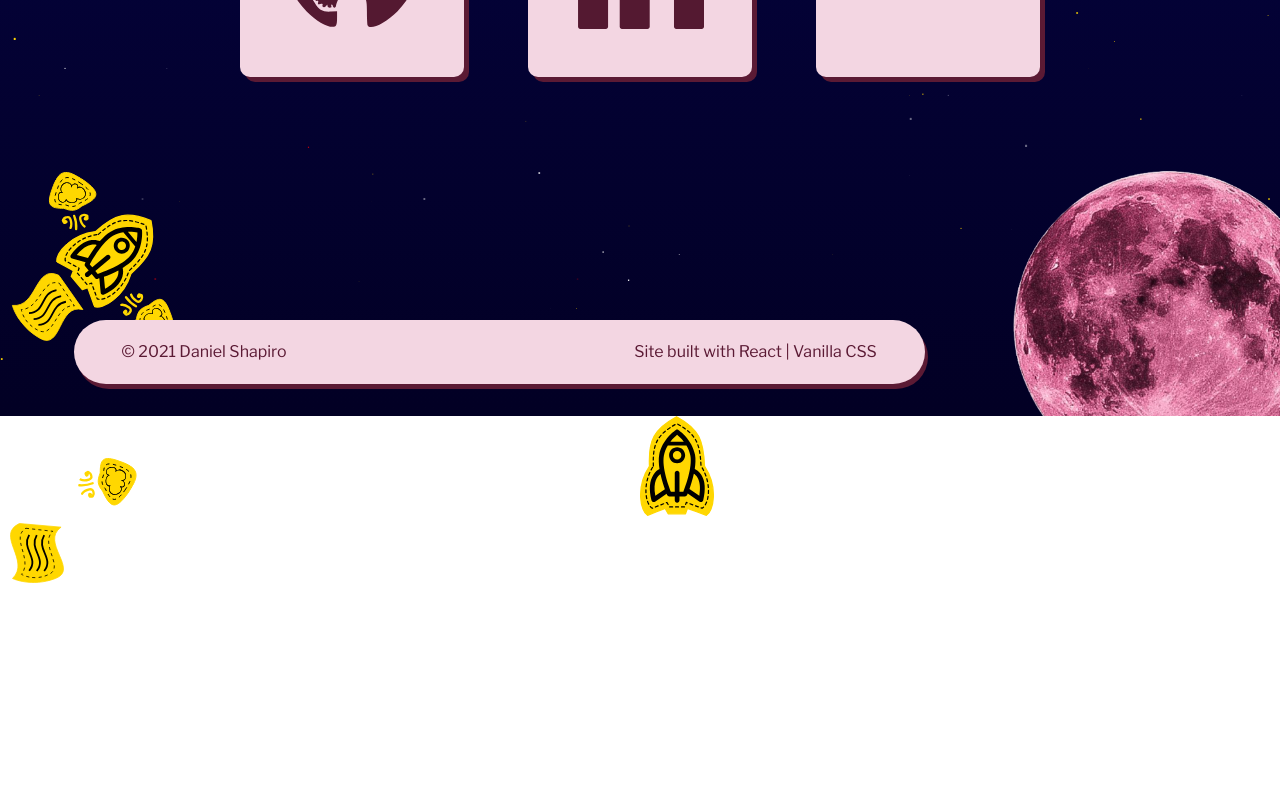
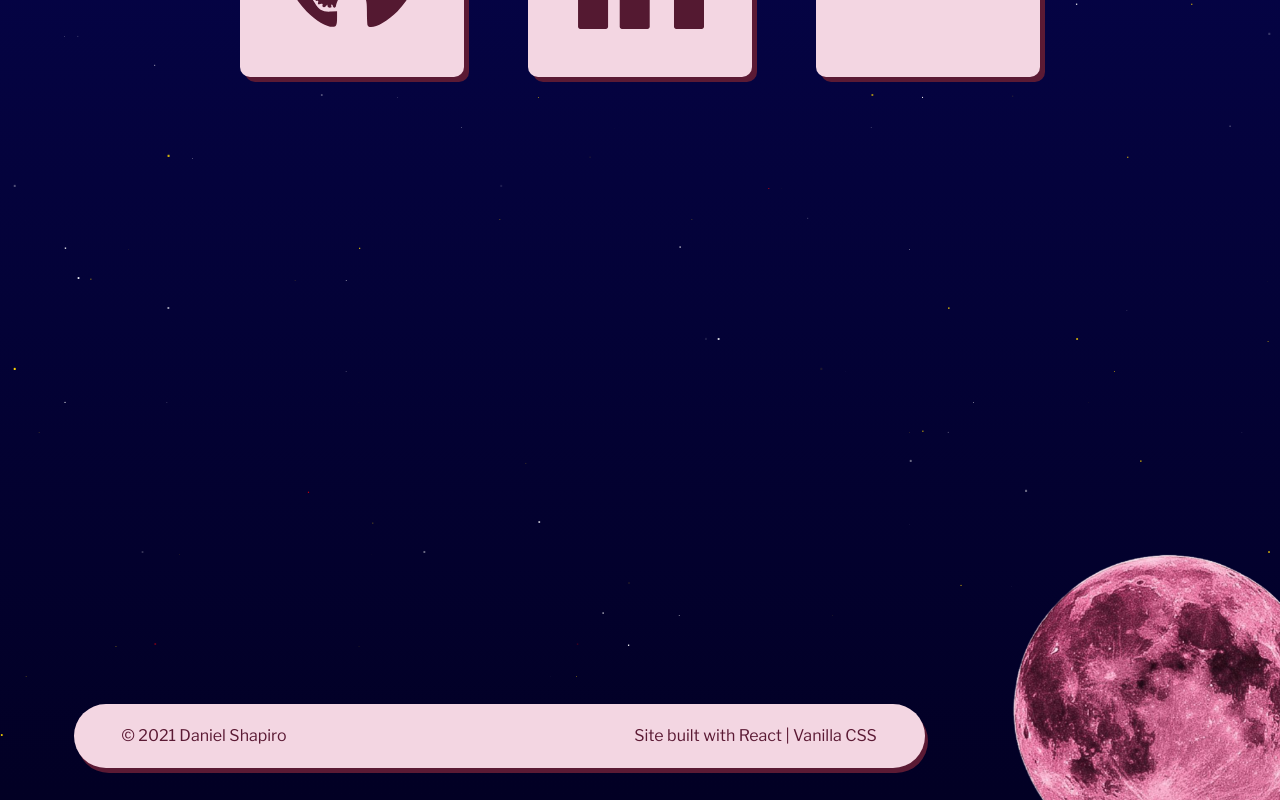
Before and after one commit to shapirodaniel/portfolio, a React (Create React App) app: page / in a window 1280 px wide. Shown: the part 4677-5477 px from the top of the page. Before the commit the page ends 5260 px from the top, so only its background shows below. Built offline with nearby package versions, Linux system fonts and the light colour scheme.

Commit message:
add: rocket paths

```diff
--- a/src/main/Stars.css
+++ b/src/main/Stars.css
@@ -16,23 +16,25 @@
 
 .rocketContainerAcross {
 	position: relative;
-	left: -40%;
-	bottom: 14em;
+	left: -52%;
+	bottom: 10em;
 	transform: rotate(50deg);
 }
 
-.rocketContainerAcross * {
+.rocketContainerAcross *,
+.rocketContainerOrbit * {
 	object-fit: contain;
 }
 
-.rocketShip {
+.rocketShip,
+.rocketShipOrbit {
 	position: absolute;
 	height: 100px;
 	width: auto;
 }
 
 .speed {
-	/* display: none; */
+	display: none;
 	position: absolute;
 	bottom: -10.4em;
 	left: 0.6em;
@@ -41,7 +43,7 @@
 }
 
 .leftJet {
-	/* display: none; */
+	display: none;
 	position: absolute;
 	bottom: -4.6em;
 	left: -3.4em;
@@ -51,7 +53,7 @@
 }
 
 .rightJet {
-	/* display: none; */
+	display: none;
 	position: absolute;
 	bottom: -5.6em;
 	left: 5.1em;
@@ -59,3 +61,178 @@
 	width: auto;
 	transform: rotate(-240deg);
 }
+
+/* animation 1: rocket ship moves left-right, 3d translate to approach pink moon, then start stepped orbit and end forward offscreen to right */
+
+.rocketContainerAcross {
+	position: relative;
+	bottom: 10em;
+	left: -52%;
+	transform: rotate(50deg);
+	/* 	animation: rocketpath 8s steps(30) forwards;
+ */
+}
+
+@keyframes rocketpath {
+	0% {
+		bottom: 10em;
+		left: -52%;
+		transform: rotate(60deg);
+	}
+	5% {
+		bottom: 12em;
+		left: -48%;
+		transform: rotate(65deg);
+	}
+	10% {
+		bottom: 14em;
+		left: -44%;
+		transform: rotate(65deg);
+	}
+	20% {
+		bottom: 16em;
+		left: -40%;
+		transform: rotate(65deg);
+	}
+	25% {
+		bottom: 14em;
+		left: -36%;
+		transform: rotate(90deg);
+	}
+	30% {
+		bottom: 12em;
+		left: -32%;
+		transform: rotate(120deg);
+	}
+	35% {
+		bottom: 10em;
+		left: -28%;
+		transform: rotate(140deg);
+	}
+	40% {
+		bottom: 6em;
+		left: -24%;
+		transform: rotate(150deg);
+	}
+	45% {
+		bottom: 2em;
+		left: -20%;
+		transform: rotate(160deg);
+	}
+	50% {
+		bottom: 10em;
+		left: -16%;
+		transform: rotate(140deg);
+	}
+	55% {
+		bottom: 10em;
+		left: -12%;
+		transform: rotate(100deg);
+	}
+	60% {
+		bottom: 10em;
+		left: -8%;
+		transform: rotate(50deg);
+	}
+	65% {
+		bottom: 10em;
+		left: -4%;
+		transform: rotate(50deg);
+	}
+	70% {
+		bottom: 10em;
+		left: 0;
+		transform: rotate(50deg);
+	}
+	75% {
+		bottom: 10em;
+		left: 4%;
+		transform: rotate(50deg);
+	}
+	80% {
+		bottom: 10em;
+		left: 8%;
+		transform: rotate(50deg);
+	}
+	85% {
+		bottom: 10em;
+		left: 12%;
+		transform: rotate(50deg);
+	}
+	90% {
+		bottom: 10em;
+		left: 16%;
+		transform: rotate(50deg);
+	}
+	95% {
+		bottom: 10em;
+		left: 20%;
+		transform: rotate(50deg);
+	}
+	100% {
+		left: 60%;
+		bottom: 20em;
+		transform: rotate(70deg);
+	}
+}
+
+/* animation 2: rocket ship in orbit around pink moon */
+
+.rocketContainerOrbit {
+	position: relative;
+	overflow: hidden;
+	bottom: 0;
+	right: -36%;
+	height: 24em;
+	width: 24em;
+	/* animation: hide-orbit 16s infinite; */
+}
+
+.rocketContainerOrbit > div {
+	height: 20em;
+	width: 20.6em;
+	background: transparent;
+	position: absolute;
+	bottom: -4em;
+	right: -3.4em;
+	transform: rotate(270deg);
+	animation: orbit 8s steps(35) infinite;
+	animation-delay: 0s;
+}
+
+.rocketShipOrbit {
+	height: 60px;
+	transform: rotate(40deg);
+}
+
+@keyframes orbit {
+	from {
+		-webkit-transform: rotate(245deg);
+		-moz-transform: rotate(245deg);
+		-ms-transform: rotate(245deg);
+		-o-transform: rotate(245deg);
+		transform: rotate(245deg);
+	}
+	to {
+		-webkit-transform: rotate(595deg);
+		-moz-transform: rotate(595deg);
+		-ms-transform: rotate(595deg);
+		-o-transform: rotate(595deg);
+		transform: rotate(595deg);
+	}
+}
+
+@keyframes hide-orbit {
+	0% {
+		opacity: 1;
+	}
+	50% {
+		opacity: 1;
+	}
+	50.01% {
+		opacity: 0;
+	}
+	100% {
+		opacity: 0;
+	}
+}
--- a/src/main/Stars.js
+++ b/src/main/Stars.js
@@ -41,14 +41,13 @@ const Stars = ({ children }) => {
 			{/* infinite animation "orbiting" .pinkMoon img,
 			scaled down on approach to give depth illusion */}
 			<div className='rocketContainerOrbit'>
-				<img
-					className='rocketShip'
-					src={'/rocket-ship.svg'}
-					alt='rocket-ship'
-				/>
-				<img className='speed' src={'/speed.svg'} alt='speed' />
-				<img className='leftJet' src={'/jet.svg'} alt='jet' />
-				<img className='rightJet' src={'/jet.svg'} alt='jet' />
+				<div>
+					<img
+						className='rocketShipOrbit'
+						src={'/rocket-ship.svg'}
+						alt='rocket-ship'
+					/>
+				</div>
 			</div>
 			<img className='pinkMoon' src='/pink-moon.png' alt='pink-moon' />
 		</section>
```
Also changed, not shown: public/rocket-path.svg (added).
